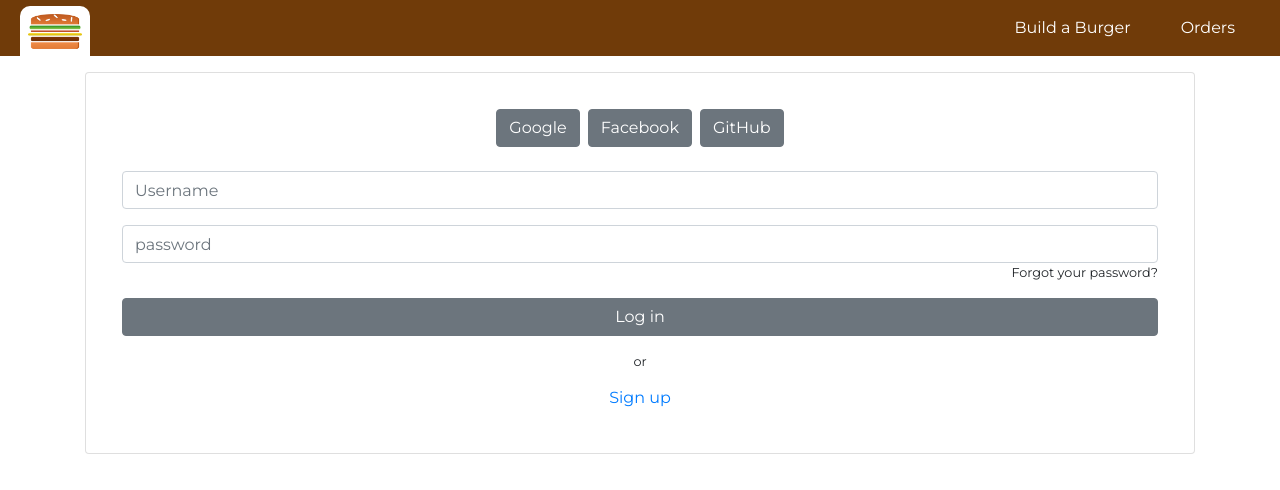
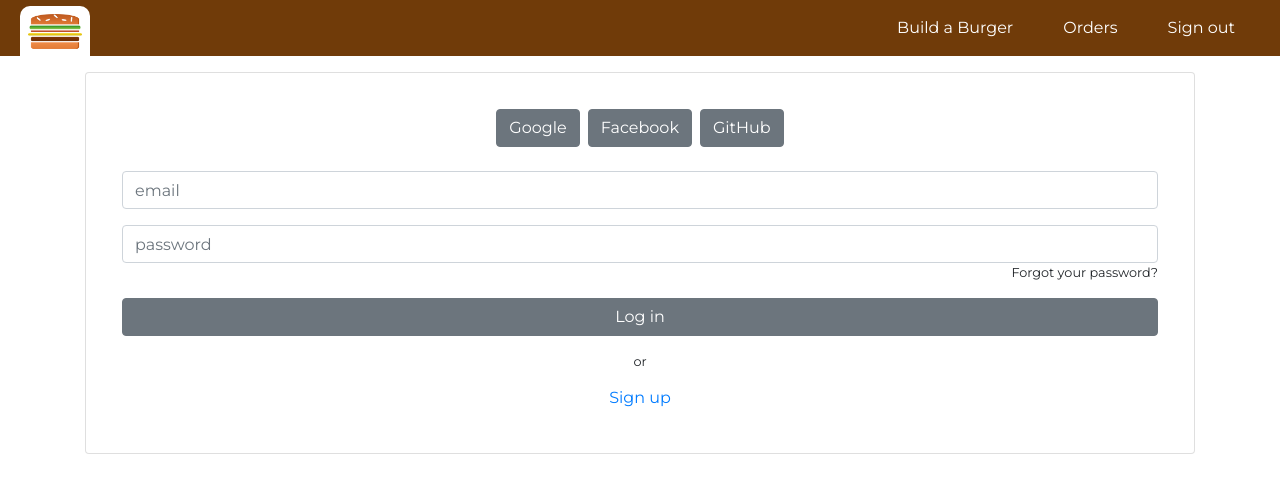
Before and after one commit to deinyefa/burger-builder, a React (Create React App) app: page /login in a window 1280 px wide. Shown: the top 490 px of the page. Built offline with nearby package versions, Linux system fonts and the light colour scheme.

Commit message:
firebase auth

```diff
--- a/src/App.js
+++ b/src/App.js
@@ -1,5 +1,5 @@
 import React from "react";
-import { Route, Switch } from "react-router-dom";
+import { Redirect, Route, Switch } from "react-router-dom";
 import BurgerBuilder from "./containers/BurgerBuilder/BurgerBuilder";
 // import Checkout from "./containers/Checkout/Checkout";
 import Layout from "./containers/Layout/Layout";
@@ -13,6 +13,7 @@ function App() {
   return (
     <Layout>
       <Switch>
+        <Redirect from="/signout" to="/" />
         <Route path="/" exact component={BurgerBuilder} />
         <Route path="/login" component={Login} />
         <Route path="/register" component={Register} />
--- a/src/components/Navigation/NavigationItems/NavigationItem/NavigationItem.js
+++ b/src/components/Navigation/NavigationItems/NavigationItem/NavigationItem.js
@@ -9,6 +9,7 @@ const navigationItem = (props) => (
       to={props.linkTarget}
       exact={props.exact}
       activeClassName={NaviationItemStyles.active}
+      onClick={props.onClick}
     >
       {props.linkTitle}
     </NavLink>
@@ -18,6 +19,7 @@ const navigationItem = (props) => (
 navigationItem.propTypes = {
   linkTitle: PropTypes.string.isRequired,
   linkTarget: PropTypes.string.isRequired,
+  onClick: PropTypes.func,
 };
 
 export default navigationItem;
--- a/src/components/Navigation/NavigationItems/NavigationItems.js
+++ b/src/components/Navigation/NavigationItems/NavigationItems.js
@@ -1,12 +1,20 @@
 import React from "react";
+import { withFirebase } from "../../../firebase";
 import NavigationItem from "./NavigationItem/NavigationItem";
 import NavigationItemsStyles from "./NavigationItems.module.css";
 
-const navigationItems = (props) => (
-  <ul className={NavigationItemsStyles.NavigationItems}>
-    <NavigationItem linkTarget="/" exact linkTitle="Build a Burger" />
-    <NavigationItem linkTarget="/orders" linkTitle="Orders" />
-  </ul>
-);
+const navigationItems = (props) => {
+  return (
+    <ul className={NavigationItemsStyles.NavigationItems}>
+      <NavigationItem linkTarget="/" exact linkTitle="Build a Burger" />
+      <NavigationItem linkTarget="/orders" linkTitle="Orders" />
+      <NavigationItem
+        linkTarget="/signout"
+        linkTitle="Sign out"
+        onClick={() => props.firebase.signOut()}
+      />
+    </ul>
+  );
+};
 
-export default navigationItems;
+export default withFirebase(navigationItems);
--- a/src/containers/Forms/SignUpForm.js
+++ b/src/containers/Forms/SignUpForm.js
@@ -15,6 +15,8 @@ import { withFirebase } from "../../firebase";
 const SignUpFormBase = (props) => {
   const [formValues, setFormValues] = useState({ email: "", password: "" });
   const [errMessage, setErrMessage] = useState("");
+  const [user, setUser] = useState();
+  const [cred, setCred] = useState();
 
   const handleSubmit = (e) => {
     e.preventDefault();
@@ -29,6 +31,18 @@ const SignUpFormBase = (props) => {
       .catch((err) => setErrMessage(err.message));
   };
 
+  const signUpWithProvider = (provider) =>
+    props.firebase
+      .signInWithPopup(provider)
+      .then((result) => {
+        const credential = result.credential;
+        console.log("cred", credential);
+      })
+      .catch((error) => {
+        const email = error.email;
+        console.log(email, error);
+      });
+
   return (
     <Container>
       <Row>
@@ -37,6 +51,13 @@ const SignUpFormBase = (props) => {
             <CardBody>
               <h2>Start ordering burgers</h2>
               <p className="lead">Start ordering from our awesome selection</p>
+              <div className="mb-4 text-center">
+                <Button onClick={() => signUpWithProvider("google")}>
+                  Google
+                </Button>
+                <Button className="mx-2">Facebook</Button>
+                <Button>GitHub</Button>
+              </div>
 
               <Form onSubmit={(e) => handleSubmit(e)}>
                 <Input
--- a/src/firebase/firebase.js
+++ b/src/firebase/firebase.js
@@ -14,6 +14,9 @@ class Firebase {
     app.initializeApp(firebaseConfig);
 
     this.auth = app.auth();
+
+    this.auth.useDeviceLanguage();
+    this.googleProvider = new app.auth.GoogleAuthProvider();
   }
 
   createUserWithEmailAndPassword = (email, password) =>
@@ -28,6 +31,25 @@ class Firebase {
   passwordReset = (email) => this.auth.sendPasswordResetEmail(email);
 
   passwordUpdate = (password) => this.auth.currentUser.updatePassword(password);
+
+  /* SIGN IN WITH AUTH PROVIDERS */
+  signInWithPopup = (authProvider) => {
+    let provider = "";
+
+    switch (authProvider) {
+      case "google":
+        provider = this.googleProvider;
+        break;
+
+      default:
+        provider = null;
+        break;
+    }
+
+    if (provider) {
+      return this.auth.signInWithPopup(provider);
+    }
+  };
 }
 
 export default Firebase;
--- a/src/views/Login.js
+++ b/src/views/Login.js
@@ -1,8 +1,45 @@
-import React from "react";
+import React, { useState } from "react";
 import { Link } from "react-router-dom";
-import { Button, Card, CardBody, Col, Container, Input, Row } from "reactstrap";
+import {
+  Button,
+  Card,
+  CardBody,
+  Col,
+  Container,
+  Form,
+  Input,
+  Row,
+} from "reactstrap";
+import { withFirebase } from "../firebase";
 
-const Login = () => {
+const Login = (props) => {
+  const [formValues, setFormValues] = useState({ email: "", password: "" });
+  const [errMessage, setErrMessage] = useState("");
+  const handleSubmit = (e) => {
+    e.preventDefault();
+
+    const { email, password } = formValues;
+    props.firebase
+      .signInWithEmailAndPassword(email, password)
+      .then(() => {
+        setFormValues({ email: "", password: "" });
+        props.history.push("/");
+      })
+      .catch((err) => setErrMessage(err.message));
+  };
+
+  const signInWithProvider = (provider) =>
+    props.firebase
+      .signInWithPopup(provider)
+      .then((result) => {
+        const credential = result.credential;
+        console.log("cred", credential);
+      })
+      .catch((error) => {
+        const email = error.email;
+        console.log(email, error);
+      });
+
   return (
     <Container>
       <Row>
@@ -10,16 +47,36 @@ const Login = () => {
           <Card className="p-3 text-center">
             <CardBody>
               <div className="mb-4">
-                <Button>Google</Button>
+                <Button onClick={() => signInWithProvider("google")}>
+                  Google
+                </Button>
                 <Button className="mx-2">Facebook</Button>
                 <Button>GitHub</Button>
               </div>
-              <Input placeholder="Username" className="mb-3" />
-              <Input type="password" placeholder="password" />
-              <small className="text-right d-block">
-                Forgot your password?
-              </small>
-              <Button className="btn-block mt-3">Log in</Button>
+              <Form onSubmit={(e) => handleSubmit(e)}>
+                <Input
+                  placeholder="email"
+                  className="mb-3"
+                  onChange={(e) =>
+                    setFormValues({ ...formValues, email: e.target.value })
+                  }
+                  value={formValues.email}
+                />
+                <Input
+                  type="password"
+                  placeholder="password"
+                  onChange={(e) =>
+                    setFormValues({ ...formValues, password: e.target.value })
+                  }
+                  value={formValues.password}
+                />
+                <small className="text-right d-block">
+                  Forgot your password?
+                </small>
+                <Button className="btn-block mt-3" type="submit">
+                  Log in
+                </Button>
+              </Form>
               <small className="mt-3 mb-2 d-block">or</small>
               <Link component={Button} color="link" to="/register">
                 Sign up
@@ -32,4 +89,4 @@ const Login = () => {
   );
 };
 
-export default Login;
+export default withFirebase(Login);
```
